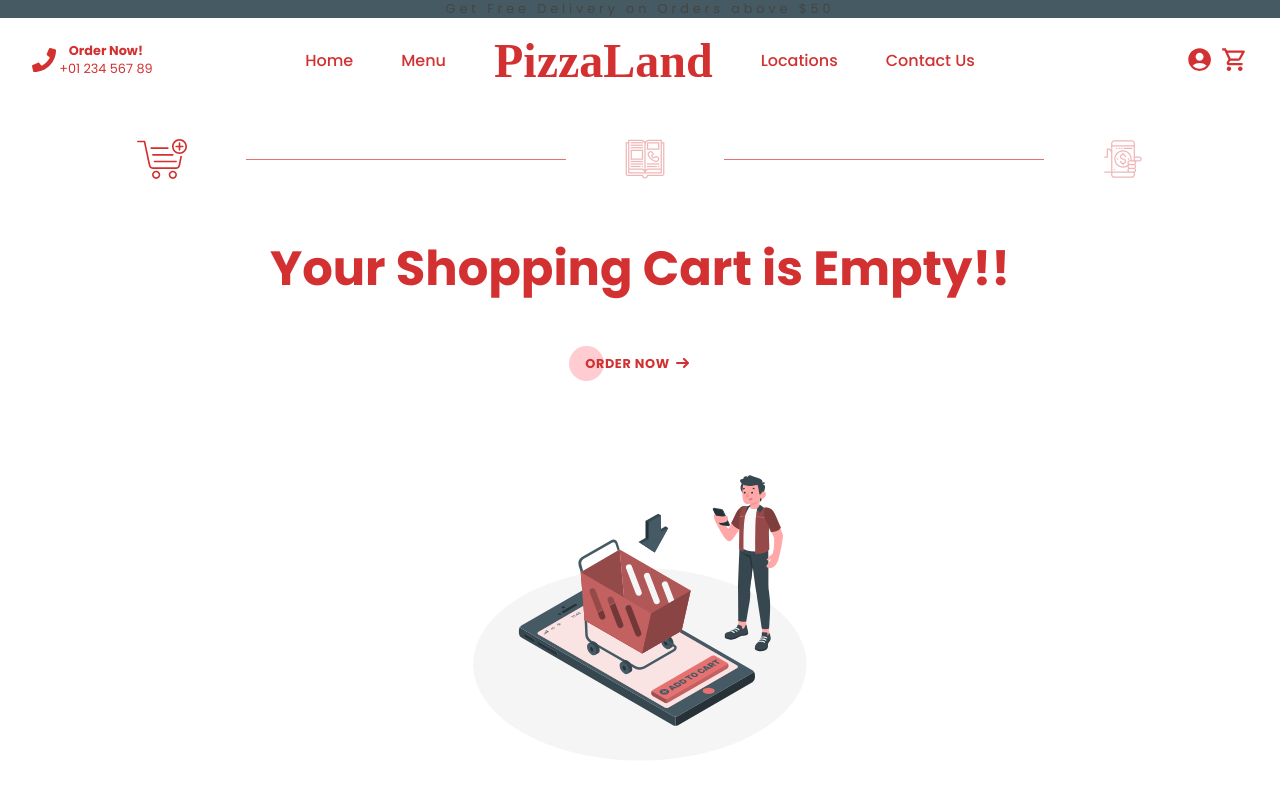
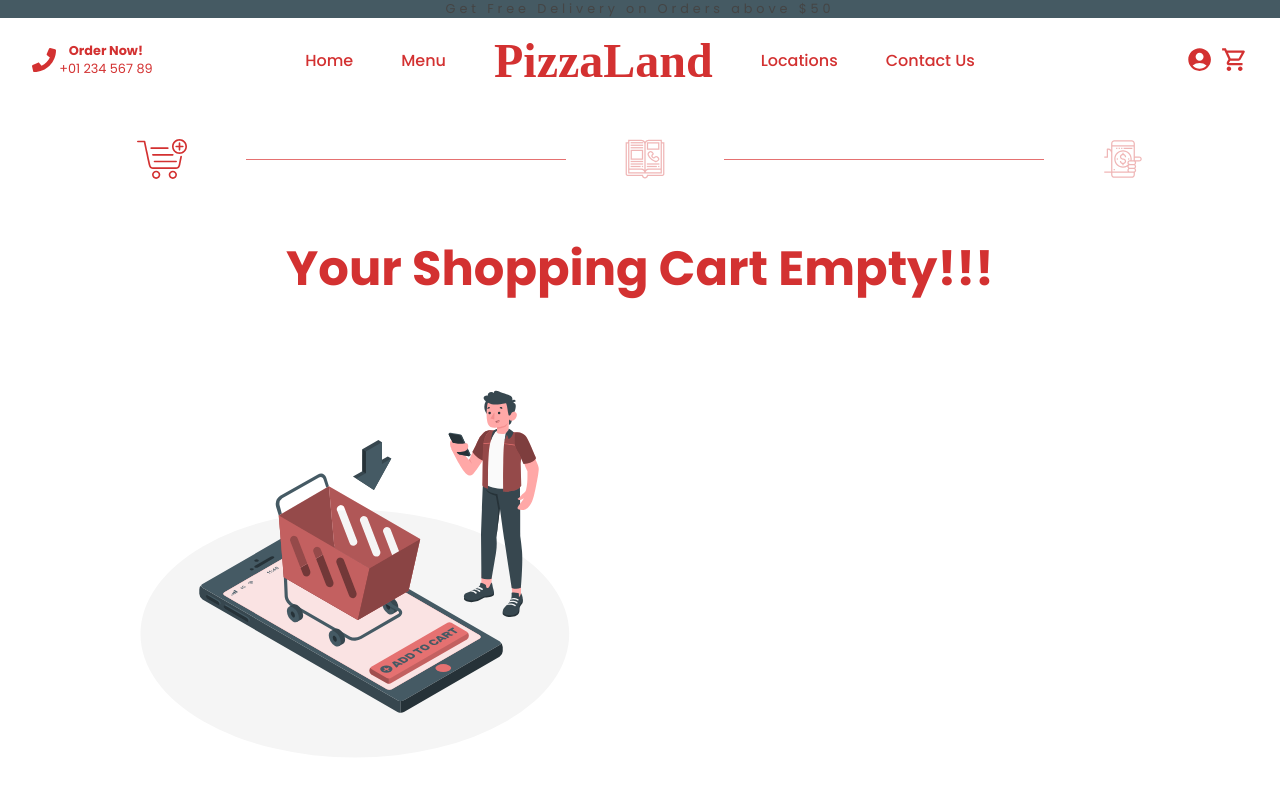
Before and after one commit to zeetaen1989/pizza-delivery, a Next.js app: page /cart in a window 1280 px wide. Shown: the top 800 px of the page. Built offline with nearby package versions, Linux system fonts and the light colour scheme; a web font is replaced by a local one.

Commit message:
feat: image markup added

```diff
--- a/components/templates/CartItems/CartItems.jsx
+++ b/components/templates/CartItems/CartItems.jsx
@@ -112,14 +112,16 @@ const CartItems = ({ products, total, setActiveTab }) => {
         </div>
       ) : (
         <div className={styles.container}>
-          <h1>Your Shopping Cart is Empty!!</h1>
+          <h1>Your Shopping Cart Empty!!!</h1>
+          <figure className={styles.container__empty}>
+            <Image
+              src="/images/empty-cart.svg"
+              alt="Empty Cart"
+              height="450"
+              width="550"
+            />
+          </figure>
           <OrderBtn text="Order Now" />
-          <Image
-            src="/images/empty-cart.svg"
-            alt="Empty Cart"
-            height="350"
-            width="350"
-          />
         </div>
       )}
     </>
```
